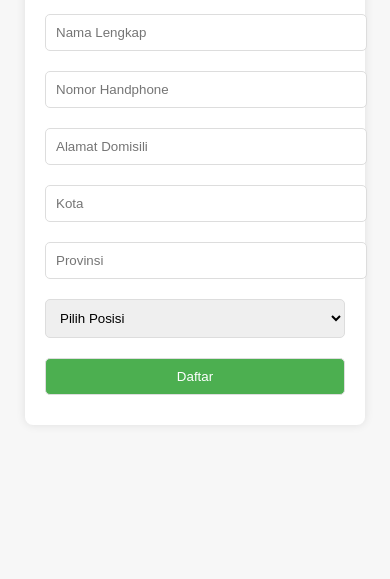
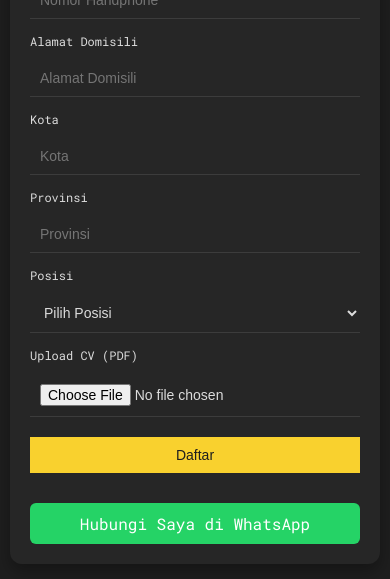
Before and after one commit to erpaujimedic/freelance-mcu-registration, a plain HTML site: page index.html in a window 390 px wide. Shown: the part 265-844 px from the top of the page. Drawn offline with Linux system fonts and the light colour scheme.

Commit message:
Add files via upload

```diff
--- a/index.html
+++ b/index.html
@@ -5,61 +5,179 @@
     <meta name="viewport" content="width=device-width, initial-scale=1.0">
     <title>Pendaftaran Freelance MCU</title>
     <style>
-        /* Gaya sederhana untuk form */
+        /* Gaya tema JavaScript - minimalis, melayang, monospaced font, warna hitam, kuning, dan putih */
+        @import url('https://fonts.googleapis.com/css2?family=Roboto+Mono:wght@400;500&display=swap');
+
         body {
-            font-family: Arial, sans-serif;
+            font-family: 'Roboto Mono', monospace;
             margin: 0;
             padding: 0;
+            background-color: #1e1e1e;
+            color: #dcdcdc;
             display: flex;
             justify-content: center;
             align-items: center;
             height: 100vh;
-            background-color: #f7f7f7;
+            padding: 20px;
+            box-sizing: border-box;
         }
+
         .form-container {
-            background-color: #fff;
-            padding: 20px;
-            border-radius: 8px;
-            box-shadow: 0 0 10px rgba(0, 0, 0, 0.1);
-            width: 300px;
+            background-color: #262626;
+            padding: 40px;
+            border-radius: 12px;
+            box-shadow: 0 8px 16px rgba(0, 0, 0, 0.3);
+            width: 100%;
+            max-width: 400px;
         }
+
+        h2 {
+            text-align: center;
+            color: #d4d4d4;
+            font-weight: 500;
+            margin-bottom: 20px;
+        }
+
         input, select {
             width: 100%;
-            padding: 10px;
+            padding: 12px;
             margin: 10px 0;
-            border: 1px solid #ddd;
-            border-radius: 5px;
+            background-color: transparent;
+            color: #dcdcdc;
+            border: none;
+            border-bottom: 1px solid #3c3c3c;
+            border-radius: 0;
+            font-size: 14px;
+            transition: border-color 0.3s;
+            box-sizing: border-box;
         }
+
+        input:focus, select:focus {
+            border-color: #f9d12e;
+            outline: none;
+        }
+
         input[type="submit"] {
-            background-color: #4CAF50;
+            background-color: #f9d12e;
+            color: #1e1e1e;
+            font-weight: 500;
+            border: none;
+            cursor: pointer;
+            transition: background-color 0.3s;
+        }
+
+        input[type="submit"]:hover {
+            background-color: #e0b91e;
+        }
+
+        .whatsapp-btn {
+            display: block;
+            text-align: center;
+            background-color: #25D366;
             color: white;
-            cursor: pointer;
+            padding: 12px;
+            border-radius: 6px;
+            margin-top: 20px;
+            text-decoration: none;
+            font-size: 16px;
+            transition: background-color 0.3s;
         }
-        input[type="submit"]:hover {
-            background-color: #45a049;
+
+        .whatsapp-btn:hover {
+            background-color: #1ebc5c;
         }
+
+        label {
+            color: #dcdcdc;
+            font-size: 12px;
+        }
+
+        .hidden-section {
+            display: none;
+            margin-top: 10px;
+        }
+
+        /* Tambahan untuk tampilan mobile */
+        @media (max-width: 600px) {
+            body {
+                padding: 10px;
+            }
+            .form-container {
+                padding: 20px;
+            }
+            input, select {
+                padding: 10px;
+            }
+            input[type="submit"] {
+                padding: 10px;
+            }
+            .whatsapp-btn {
+                padding: 10px;
+            }
+        }
+
     </style>
 </head>
 <body>
 
 <div class="form-container">
     <h2>Pendaftaran Freelance MCU</h2>
-    <form id="mcuForm">
-        <input type="text" name="name" placeholder="Nama Lengkap" required>
-        <input type="tel" name="phone" placeholder="Nomor Handphone" required>
-        <input type="text" name="alamat" placeholder="Alamat Domisili" required>
-        <input type="text" name="kota" placeholder="Kota" required>
-        <input type="text" name="provinsi" placeholder="Provinsi" required>
-        <select name="posisi" required>
+    <form id="mcuForm" enctype="multipart/form-data">
+        <label for="name">Nama Lengkap</label>
+        <input type="text" name="name" id="name" placeholder="Nama Lengkap" required>
+
+        <label for="phone">Nomor Handphone</label>
+        <input type="tel" name="phone" id="phone" placeholder="Nomor Handphone" required>
+
+        <label for="alamat">Alamat Domisili</label>
+        <input type="text" name="alamat" id="alamat" placeholder="Alamat Domisili" required>
+
+        <label for="kota">Kota</label>
+        <input type="text" name="kota" id="kota" placeholder="Kota" required>
+
+        <label for="provinsi">Provinsi</label>
+        <input type="text" name="provinsi" id="provinsi" placeholder="Provinsi" required>
+
+        <label for="posisi">Posisi</label>
+        <select name="posisi" id="posisi" required>
             <option value="" disabled selected>Pilih Posisi</option>
             <option value="Administrasi">Administrasi</option>
             <option value="Perawat">Perawat</option>
             <option value="Dokter">Dokter</option>
             <option value="Analis">Analis</option>
             <option value="Radiografer">Radiografer</option>
+            <option value="Lainnya">Lainnya</option>
         </select>
+
+        <!-- Bagian input untuk posisi lainnya -->
+        <div id="posisi-lainnya" class="hidden-section">
+            <label for="posisiLainnya">Posisi Lainnya:</label>
+            <input type="text" name="posisiLainnya" id="posisiLainnya" placeholder="Posisi Lainnya">
+        </div>
+
+        <!-- Bagian tambahan untuk Perawat -->
+        <div id="perawat-options" class="hidden-section">
+            <label>Pilih Bagian Perawat:</label><br>
+            <label><input type="checkbox" name="tugas" value="Tensi"> Tensi</label><br>
+            <label><input type="checkbox" name="tugas" value="Audiometri"> Audiometri</label><br>
+            <label><input type="checkbox" name="tugas" value="Spirometri"> Spirometri</label><br>
+            <label><input type="checkbox" name="tugas" value="EKG"> EKG</label><br>
+            <label><input type="checkbox" name="tugas" value="Treadmill"> Treadmill</label><br>
+            <label><input type="checkbox" name="tugas" value="Visus Mata"> Visus Mata</label><br>
+            <!-- Kolom lainnya untuk Perawat -->
+            <label for="tugasLainnya">Bagian Lainnya (sebutkan):</label>
+            <input type="text" name="tugasLainnya" id="tugasLainnya" placeholder="Bagian Lainnya">
+        </div>
+
+        <label for="cv">Upload CV (PDF)</label>
+        <input type="file" name="cv" id="cv" accept=".pdf" required>
+
         <input type="submit" value="Daftar">
     </form>
+
+    <a href="https://wa.me/085888181119?text=Halo, saya ingin menanyakan lebih lanjut tentang pendaftaran freelance MCU." class="whatsapp-btn">
+        Hubungi Saya di WhatsApp
+    </a>
 </div>
 
 <script>
@@ -68,8 +186,15 @@
 
         var formData = new FormData(document.getElementById('mcuForm'));
 
+        // Cek ukuran file sebelum mengirim
+        var cvFile = document.getElementById('cv').files[0];
+        if (cvFile && cvFile.size > 10 * 1024 * 1024) {
+            alert("Ukuran file CV tidak boleh lebih dari 10 MB");
+            return;
+        }
+
         // Kirim data ke Google Apps Script
-        fetch('https://script.google.com/macros/s/AKfycbyz_8v3kHQy-jVAoEdOICjJNWYpSIf_O3Qh96kE8Fs/dev', { // Ganti dengan URL yang Anda dapat dari Google Apps Script
+        fetch('https://script.google.com/macros/s/AKfycbwBPJ-GJyOZbJt0vJ8HB6YfPDO_Uu8IDPSxkuigbopJ6NqzDcP3sIoPzVTHrp-ahAd6xA/exec', { // Ganti dengan URL Google Apps Script Web App Anda
             method: 'POST',
             body: formData
         })
@@ -86,6 +211,22 @@
             alert('Terjadi kesalahan. Coba lagi.');
         });
     });
+
+    // Tampilkan kolom tambahan ketika "Perawat" atau "Lainnya" dipilih
+    document.getElementById('posisi').addEventListener('change', function () {
+        var perawatOptions = document.getElementById('perawat-options');
+        var posisiLainnya = document.getElementById('posisi-lainnya');
+        if (this.value === 'Perawat') {
+            perawatOptions.style.display = 'block';
+            posisiLainnya.style.display = 'none';
+        } else if (this.value === 'Lainnya') {
+            posisiLainnya.style.display = 'block';
+            perawatOptions.style.display = 'none';
+        } else {
+            perawatOptions.style.display = 'none';
+            posisiLainnya.style.display = 'none';
+        }
+    });
 </script>
 
 </body>
```
